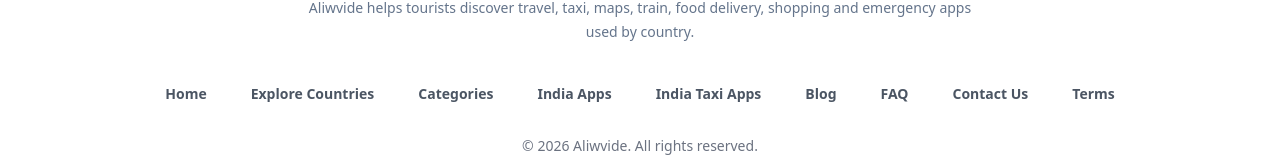
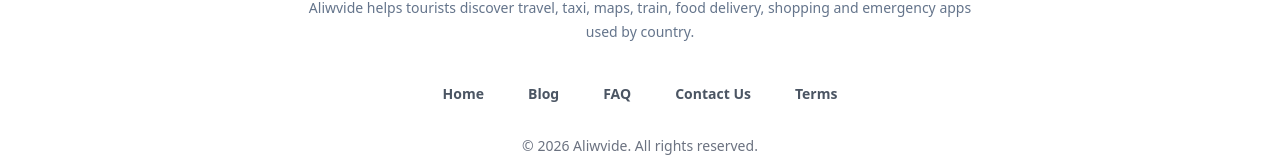
Before and after one commit to crelgios/Tourist_Guide, a Next.js app: page /faq in a window 1280 px wide. Shown: the part 414-580 px from the top of the page. Built offline with nearby package versions, Linux system fonts and the light colour scheme; no server answers; the database is empty.

Commit message:
Update Footer.jsx

```diff
--- a/src/components/Footer.jsx
+++ b/src/components/Footer.jsx
@@ -3,10 +3,6 @@
 
 const footerLinks = [
   { href: "/", label: "Home" },
-  { href: "/explore", label: "Explore Countries" },
-  { href: "/category", label: "Categories" },
-  { href: "/country/india", label: "India Apps" },
-  { href: "/india/taxi-apps", label: "India Taxi Apps" },
   { href: "/blog", label: "Blog" },
   { href: "/faq", label: "FAQ" },
   { href: "/contact", label: "Contact Us" },
```
